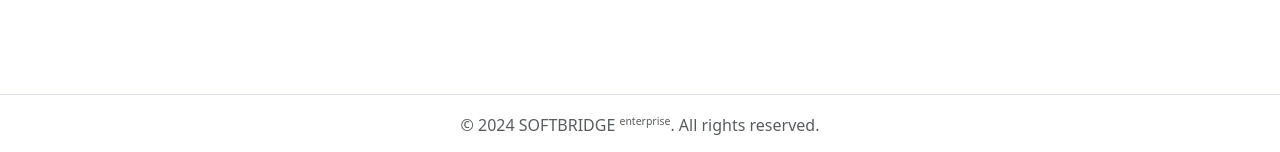
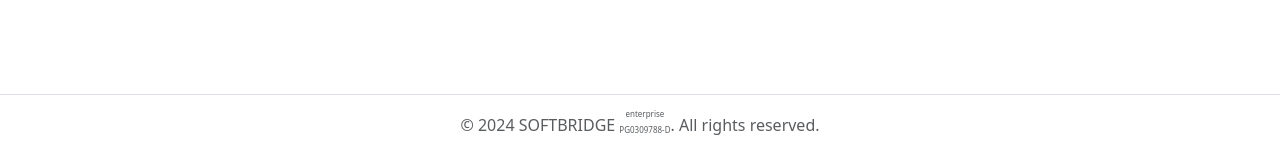
Before and after one commit to mfauziii/softbridge.github.io, a Jekyll site: the page built from index.md, in a window 1280 px wide. Shown: the part 745-897 px from the top of the page. Built offline with Jekyll 4.4.1, drawn with Linux system fonts in a browser that asks for light colours; nearby versions of some CDN libraries.

Commit message:
Update footer.html

```diff
--- a/_includes/footer.html
+++ b/_includes/footer.html
@@ -1,6 +1,6 @@
 <footer class="border-top footer text-muted">
   <div class="container text-center">
-    <span>© 2024 SOFTBRIDGE <sup><small>enterprise</small></sup>. All rights reserved.</span>
+    <span>© 2024 SOFTBRIDGE <span class="supsub"><sup>enterprise</sup><sub>PG0309788-D</sub></span>. All rights reserved.</span>
   </div>
 </footer>
 <script src="https://code.jquery.com/jquery-3.6.0.min.js"></script>
```
